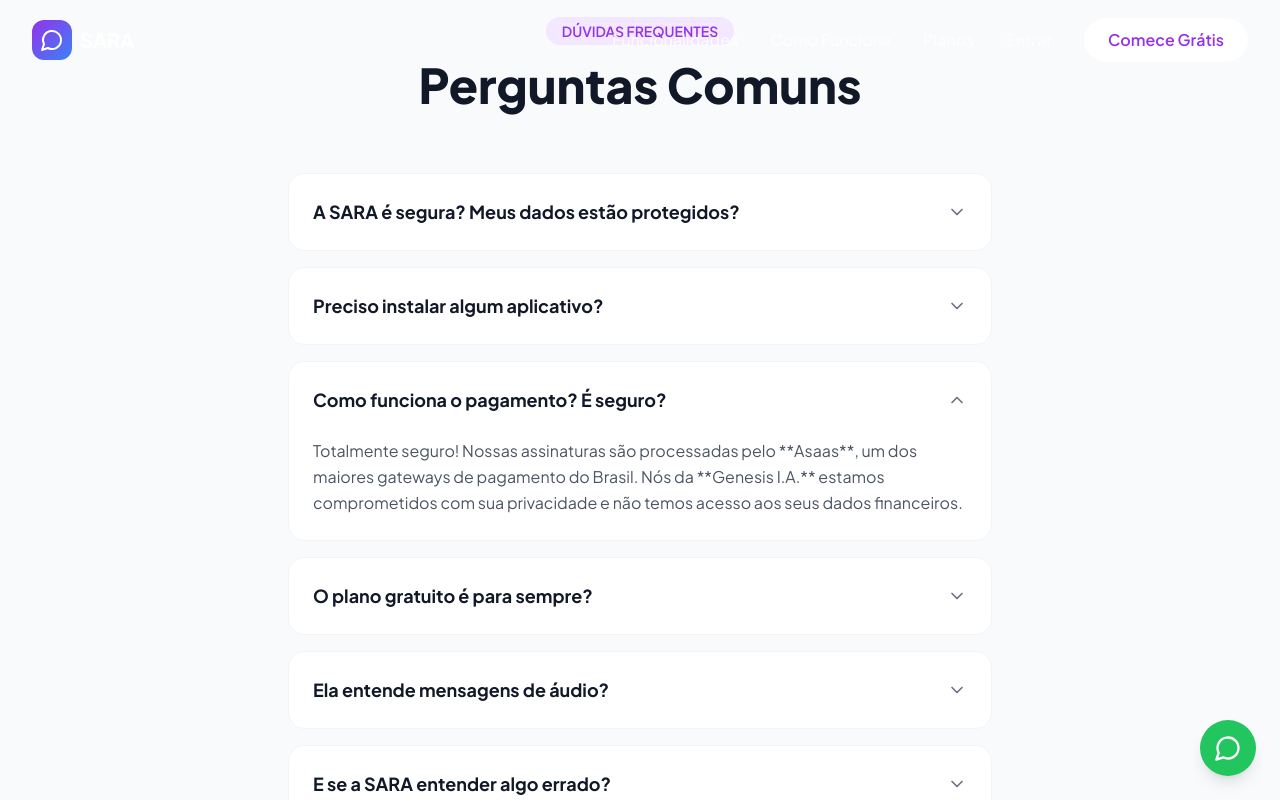
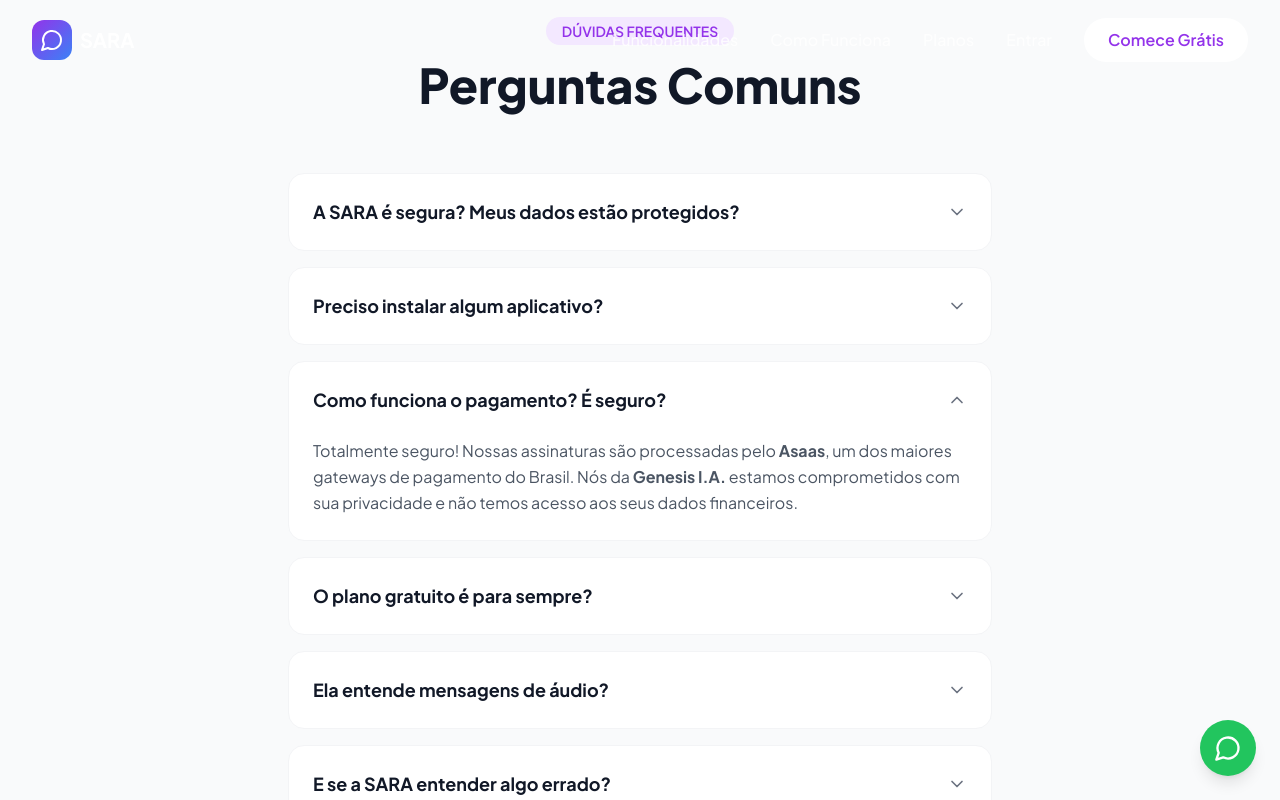
Before and after one commit to Thiago-Nunes-Gen/project_saas_app_sara, a Next.js app: page /landing in a window 1280 px wide. Both pictures are taken after a click on the button "Como funciona o pagamento? É seguro?". Shown: the part 4555-5355 px from the top of the page. Built offline with nearby package versions, Linux system fonts and the light colour scheme.

Commit message:
fix(landing): corrige formatacao de negrito no FAQ

```diff
--- a/app/landing/page.tsx
+++ b/app/landing/page.tsx
@@ -126,7 +126,7 @@ function StepCard({ number, title, description }: { number: number, title: strin
 }
 
 // Item FAQ Accordion
-function FaqItem({ question, answer }: { question: string, answer: string }) {
+function FaqItem({ question, answer }: { question: string, answer: React.ReactNode }) {
     const [isOpen, setIsOpen] = useState(false)
 
     return (
@@ -598,7 +598,7 @@ export default function LandingPage() {
                         />
                         <FaqItem
                             question="Como funciona o pagamento? É seguro?"
-                            answer="Totalmente seguro! Nossas assinaturas são processadas pelo **Asaas**, um dos maiores gateways de pagamento do Brasil. Nós da **Genesis I.A.** estamos comprometidos com sua privacidade e não temos acesso aos seus dados financeiros."
+                            answer={<>Totalmente seguro! Nossas assinaturas são processadas pelo <strong>Asaas</strong>, um dos maiores gateways de pagamento do Brasil. Nós da <strong>Genesis I.A.</strong> estamos comprometidos com sua privacidade e não temos acesso aos seus dados financeiros.</>}
                         />
                         <FaqItem
                             question="O plano gratuito é para sempre?"
```
